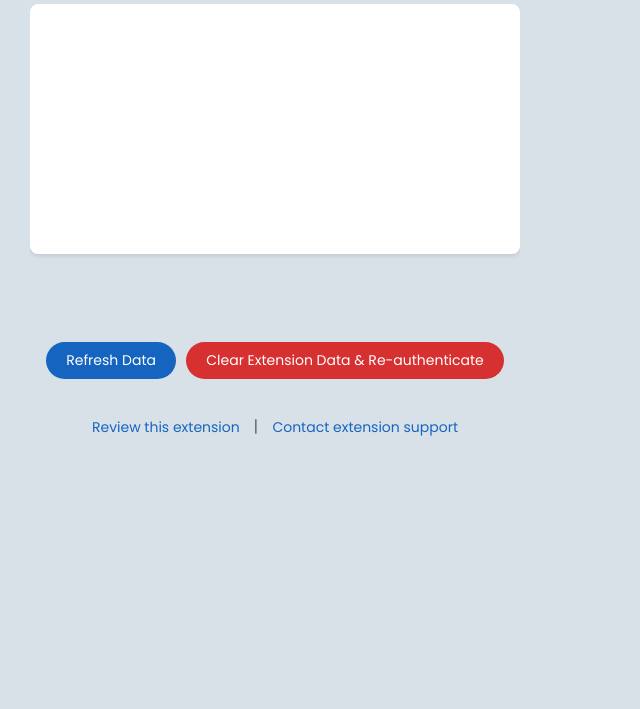
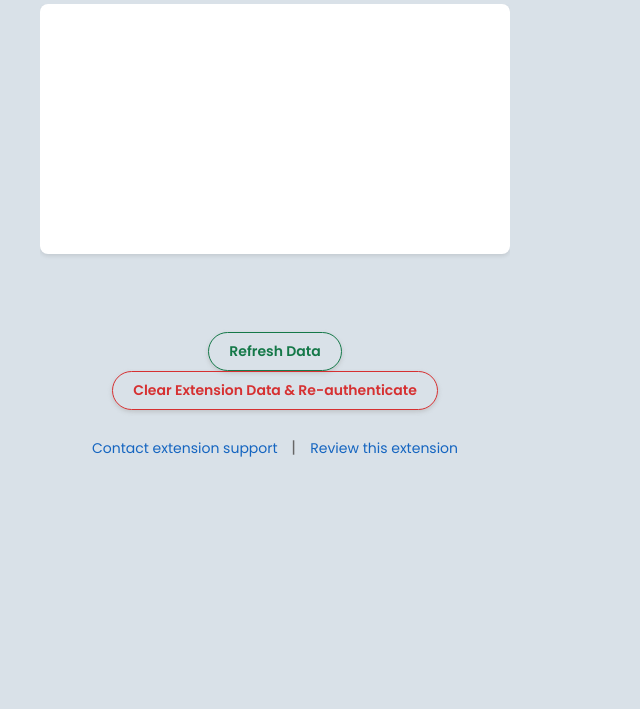
Before and after one commit to prabapro/slt-broadband-usage-checker-chrome-extension, a website built with Vite: page src/popup/popup.html in a window 1280 px wide. Shown: the part 91-800 px from the top of the page, without its empty margins (0-640 px from the left). Built offline with nearby package versions, Linux system fonts and the light colour scheme; files whose address does not match are found by name.

Commit message:
💄 fix overflowing
fix scrollbar issue

```diff
--- a/package.json
+++ b/package.json
@@ -1,7 +1,7 @@
 {
 	"name": "slt-bb-usage-checker",
 	"private": true,
-	"version": "1.1.2",
+	"version": "1.1.3",
 	"type": "module",
 	"scripts": {
 		"dev": "vite",
--- a/src/popup/popup.css
+++ b/src/popup/popup.css
@@ -10,7 +10,7 @@ body {
 	font-family: 'Poppins', sans-serif;
 	width: 550px;
 	height: auto;
-	padding: 30px 30px 40px 30px;
+	padding: 20px 40px;
 	background-color: #d9e1e8;
 	/* background-image: linear-gradient(147deg, #f9fcff 0%, #dee4ea 74%); */
 	background-image: linear-gradient(97deg, #d9e1e8 0%, #d9e1e8 74%);
@@ -59,7 +59,7 @@ h1 sup {
 	font-size: 15px;
 	color: rgba(128, 128, 128, 0.626);
 	text-align: center;
-	padding: 10px 0;
+	margin: 15px 0;
 }
 
 main {
@@ -186,7 +186,7 @@ main {
 }
 
 footer {
-	margin-top: 30px;
+	margin-top: 20px;
 	display: inline-block;
 	text-align: center;
 }
@@ -197,36 +197,44 @@ button {
 	border-radius: 50px;
 	font-family: 'Poppins', sans-serif;
 	font-size: 14px;
+	font-weight: bold;
 	cursor: pointer;
 	transition: background-color 0.3s ease;
 	margin: 0 3px;
+	box-shadow: 0 2px 4px rgba(166, 166, 166, 0.468);
 }
 
 .bg-blue {
-	background-color: #1565c0;
-	color: #fff;
+	border: 1px solid #1565c0;
+	color: #1565c0;
+	background-color: transparent;
+}
+
+.bg-green {
+	border: 1px solid #147848;
+	color: #147848;
+	background-color: transparent;
 }
 
 .bg-red {
-	background-color: #d63031;
-	color: #fff;
-}
-
-.bg-white {
-	background-color: #f5f5f5;
-	color: #333;
+	border: 1px solid #d63031;
+	color: #d63031;
+	background-color: transparent;
 }
 
 .bg-blue:hover {
 	background-color: #1976d2;
+	color: white;
+}
+
+.bg-green:hover {
+	background-color: #147848;
+	color: white;
 }
 
 .bg-red:hover {
 	background-color: #ae2626;
-}
-
-.bg-white:hover {
-	background-color: #cbcbecac;
+	color: white;
 }
 
 #last-updated {
@@ -265,9 +273,9 @@ button {
 	color: #1b5e20;
 }
 #welcome-screen {
-	margin: 30px 20px;
+	margin-top: 30px;
 	text-align: center;
-	padding: 40px;
+	padding: 30px 30px 40px 30px;
 	border-radius: 8px;
 	background-color: white;
 	box-shadow: 0 2px 4px rgba(0, 0, 0, 0.1);
@@ -297,7 +305,7 @@ button {
 }
 
 .footer-links {
-	margin-top: 35px;
+	margin: 25px 0 20px 0;
 	text-align: center;
 }
 
--- a/src/popup/popup.html
+++ b/src/popup/popup.html
@@ -34,18 +34,18 @@
 		</div>
 
 		<footer>
-			<button id="refresh-btn" class="bg-blue">Refresh Data</button>
+			<button id="refresh-btn" class="bg-green">Refresh Data</button>
 			<button id="reset-btn" class="bg-red">
 				Clear Extension Data & Re-authenticate
 			</button>
 
 			<div class="footer-links">
+				<a href="#" id="support-link" class="footer-link">
+					Contact extension support
+				</a>
+				<span class="link-separator">|</span>
 				<a href="#" id="review-link" class="footer-link">
 					Review this extension
-				</a>
-				<span class="link-separator">|</span>
-				<a href="#" id="support-link" class="footer-link">
-					Contact extension support
 				</a>
 			</div>
 		</footer>
--- a/src/popup/popup.js
+++ b/src/popup/popup.js
@@ -531,7 +531,7 @@ const updateUIForError = (showError) => {
 
 	const resetButton = document.getElementById('reset-btn');
 	if (resetButton) {
-		resetButton.textContent = 'Clear Extension Data & Re-authenticate';
+		resetButton.textContent = 'Clear Data & Re-authenticate';
 		resetButton.style.display = '';
 	}
 };
```
